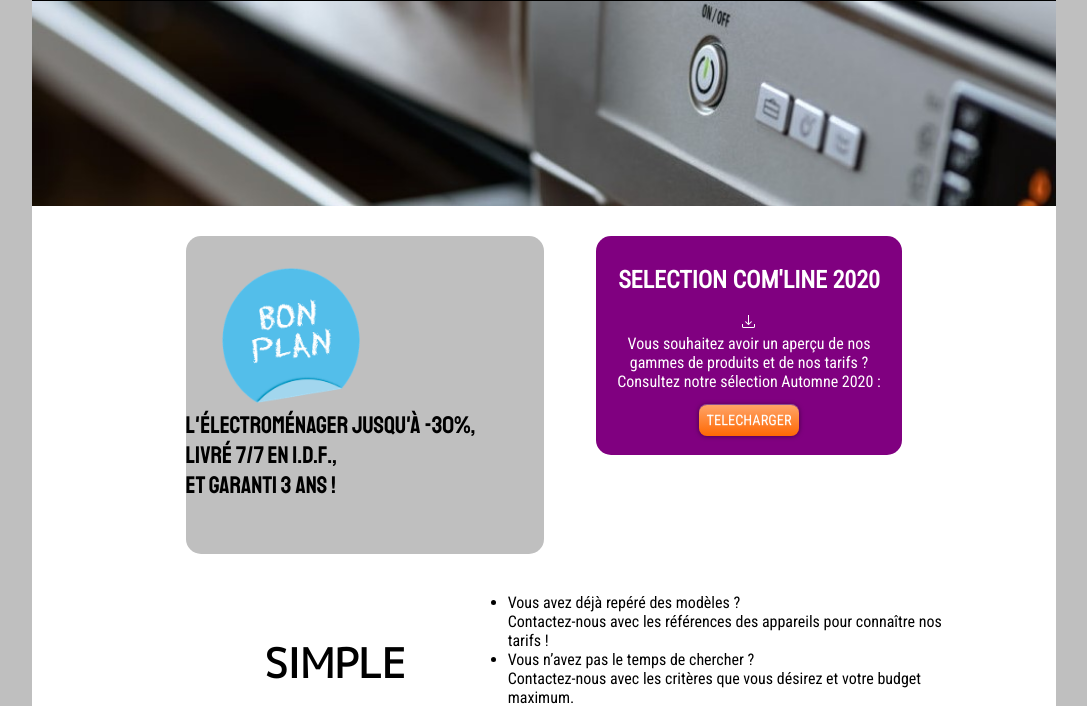
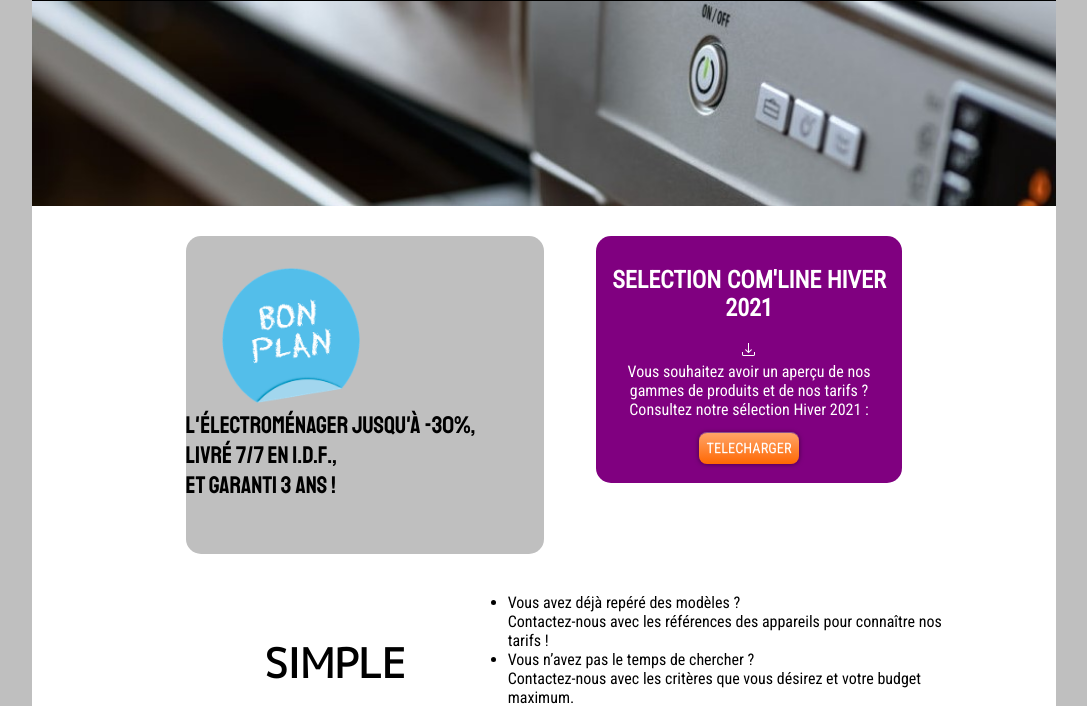
Before and after one commit to Jstbllt/Repo, a PHP site: page / in a window 1280 px wide. Shown: the part 364-1070 px from the top of the page, without its empty margins (96-1183 px from the left). Run offline with PHP 8.4, Linux system fonts and the light colour scheme; some web fonts are replaced.

Commit message:
Update Sélection Hiver 2021

```diff
--- a/index.php
+++ b/index.php
@@ -29,8 +29,8 @@
             </aside>
 
             <aside class="abolexique" style="float: right">
-                <h2 style="color: white; text-align: center"> SELECTION COM'LINE 2020 </h2>
-                <p><img src="img/tel.png" style="color: white"><br> Vous souhaitez avoir un aperçu de nos <br> gammes de produits et de nos tarifs ? <br> Consultez notre sélection Automne 2020 : <br> <br> <span><a href="/docs/SelectionComlineAutomne2020.pdf?version=<?php print time();?>" download="SelectionComlineAutomne2020.pdf" style="text-decoration: none; color: white">TELECHARGER</a></span></p>
+                <h2 style="color: white; text-align: center"> SELECTION COM'LINE HIVER 2021 </h2>
+                <p><img src="img/tel.png" style="color: white"><br> Vous souhaitez avoir un aperçu de nos <br> gammes de produits et de nos tarifs ? <br> Consultez notre sélection Hiver 2021 : <br> <br> <span><a href="/docs/SelectionComLineHiver2021.pdf?version=<?php print time();?>" download="SelectionComLineHiver2021.pdf" style="text-decoration: none; color: white">TELECHARGER</a></span></p>
             </aside>
 
         </section>
--- a/nos_prodruits.php
+++ b/nos_prodruits.php
@@ -25,7 +25,7 @@
 	<!-- NOS PRODUITS -->
 	<section class="nos_produits">
 
-            <p> Nous proposons un large choix d’appareils en électroménager, éviers et écrans plats grande taille. Nous ne livrons pas les petits appareils de faible valeur, inférieure à 100 €. Nous ne commercialisons pas les sous-marques, ni les marques de distributeurs ni les anciennes gammes épuisées, ni les exclusivités réservées à certaines enseignes. Nous ne pratiquons pas les soldes car nous n’avons pas de stock. <br> Vous pouvez obtenir quelques exemples de nos gammes de produits et de nos tarifs en consultant notre <a href="docs/SelectionComlineAutomne2020.pdf" target="blank">sélection Automne 2020</a>.
+            <p> Nous proposons un large choix d’appareils en électroménager, éviers et écrans plats grande taille. Nous ne livrons pas les petits appareils de faible valeur, inférieure à 100 €. Nous ne commercialisons pas les sous-marques, ni les marques de distributeurs ni les anciennes gammes épuisées, ni les exclusivités réservées à certaines enseignes. Nous ne pratiquons pas les soldes car nous n’avons pas de stock. <br> Vous pouvez obtenir quelques exemples de nos gammes de produits et de nos tarifs en consultant notre <a href="docs/SelectionComLineHiver2021.pdf" target="blank">sélection Hiver 2021</a>.
 			<br> Il vous suffit de <a href="nous_contacter.php">contacter notre service client</a> pour connaitre nos tarifs. <br> <br>
 
 
```
Also changed, not shown: 1 other file.
